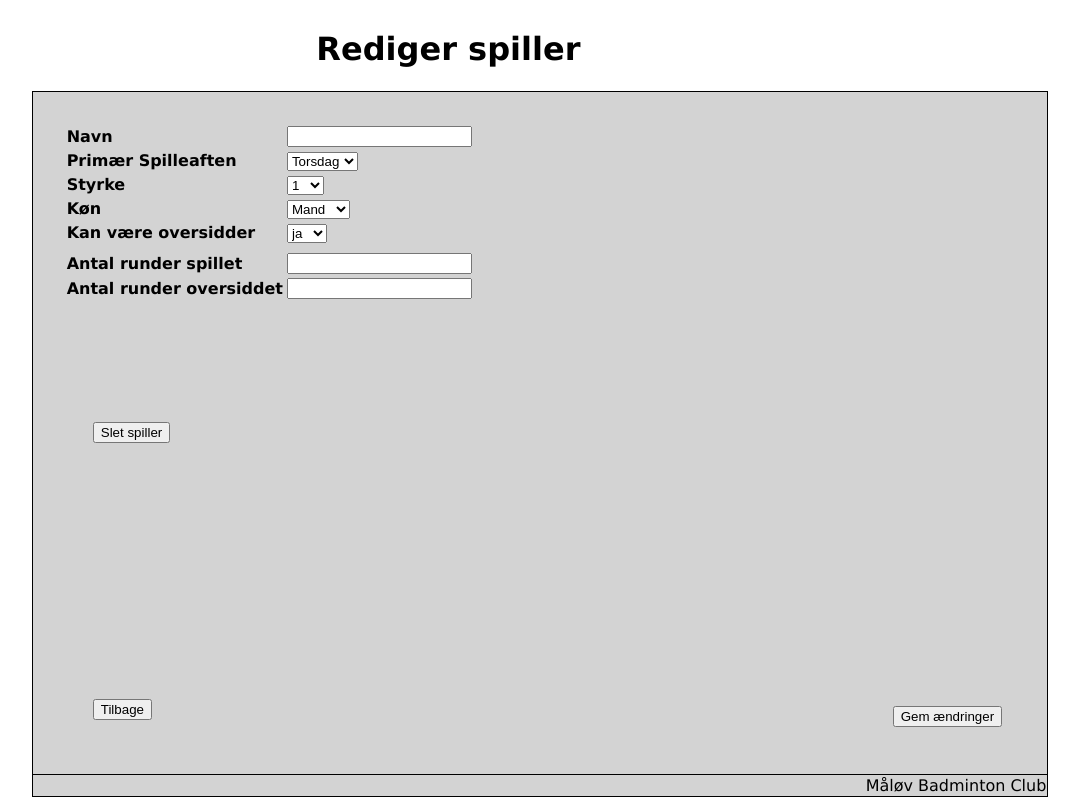
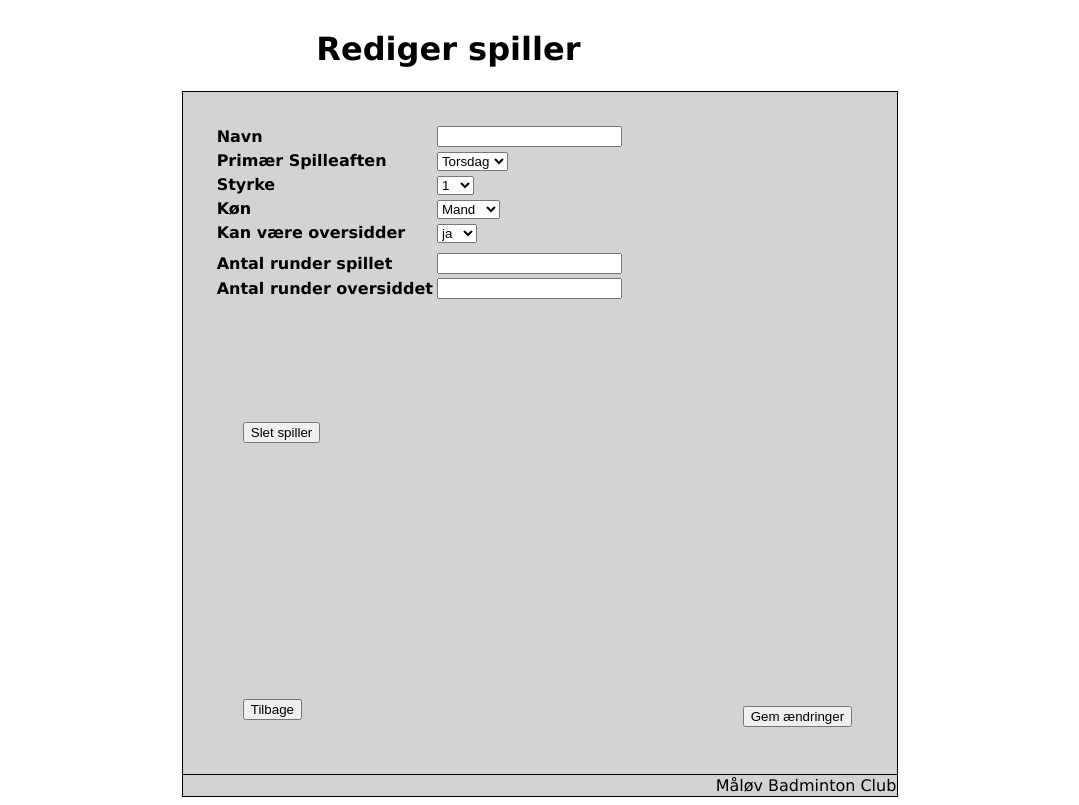
Before and after one commit to dixe/Badmintonprojekt, a PHP site: page /editplayer.php in a window 1280 px wide. Shown: the whole page, without its empty margins (100-1179 px from the left). Run offline with PHP 8.4, Linux system fonts and the light colour scheme.

Commit message:
Made every page more narrow

```diff
--- a/style.css
+++ b/style.css
@@ -1,5 +1,5 @@
 #mainframe {font-family:Verdana, Geneva, sans-serif; border-collapse:collapse; padding:0;}
-#content {height:650px; width:800px; margin-top:30px; margin-left:30px;}
+#content {height:650px; width:500px; margin-top:30px; margin-left:30px;}
 #innerEdge, #bottombar, #buttonPanel {border:1px solid black; background-color:lightgrey;}
 
 /*  main.php  */
@@ -17,16 +17,15 @@
 /* addplayer.php */
 #addtable th {text-align:left;}
 #addbutton {position:relative; top:280px;}
-#backbutton {position:relative; top:256px; right:800px;}
+#backbutton {position:relative; top:256px; right:500px;}
 
 /* editplayer.php */
 #editbutton {position:relative; top:305px;}
-#deletebutton {position:relative; right:800px;}
+#deletebutton {position:relative; right:500px;}
 #edittable th {text-align:left;}
 
 /* settings.php */
 #settings input {width:300px;}
-#backbutton {position:relative; top:256px; right:800px;}
 
 /* newround.php */
 #useRoundButton {position:relative; top:280px;}
```
